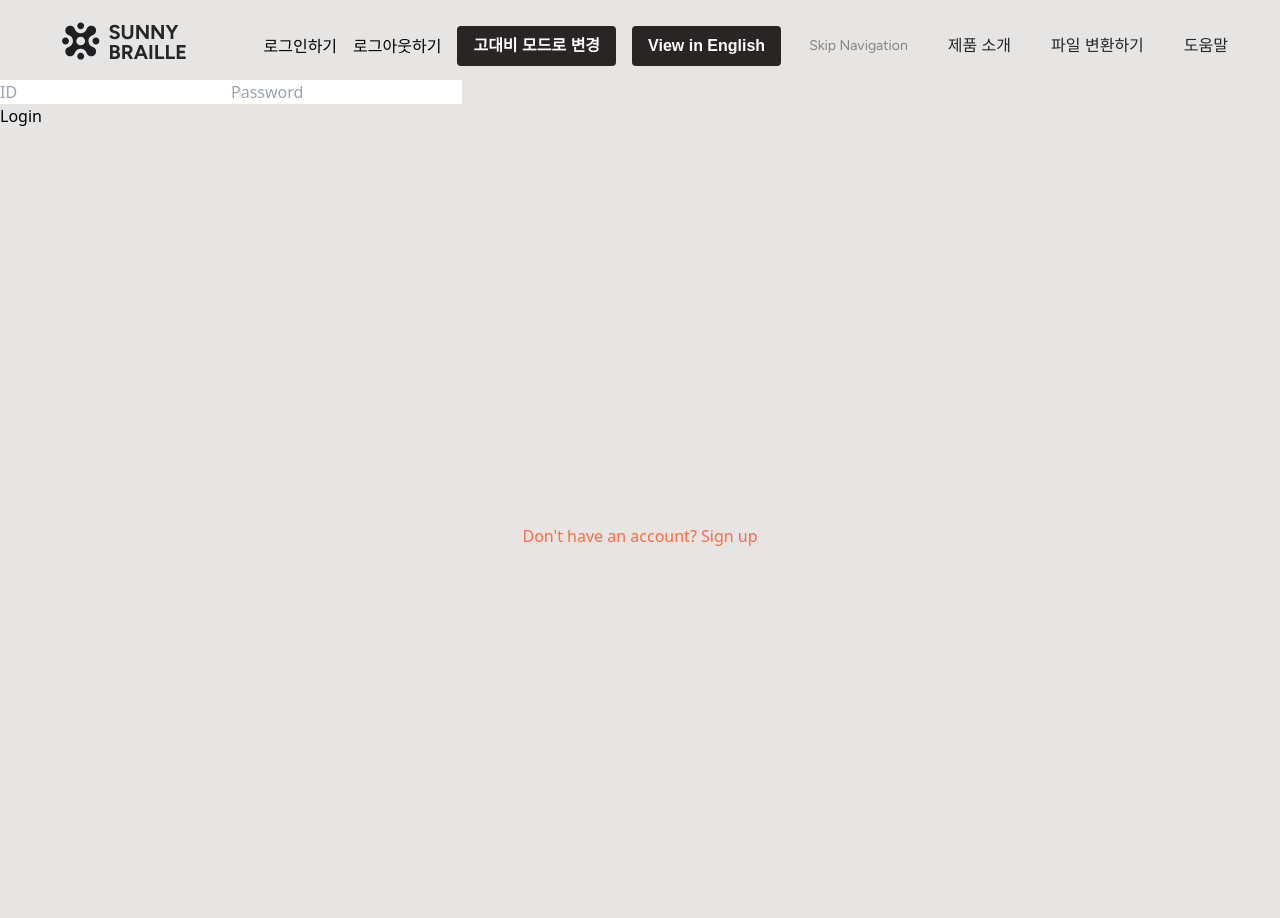
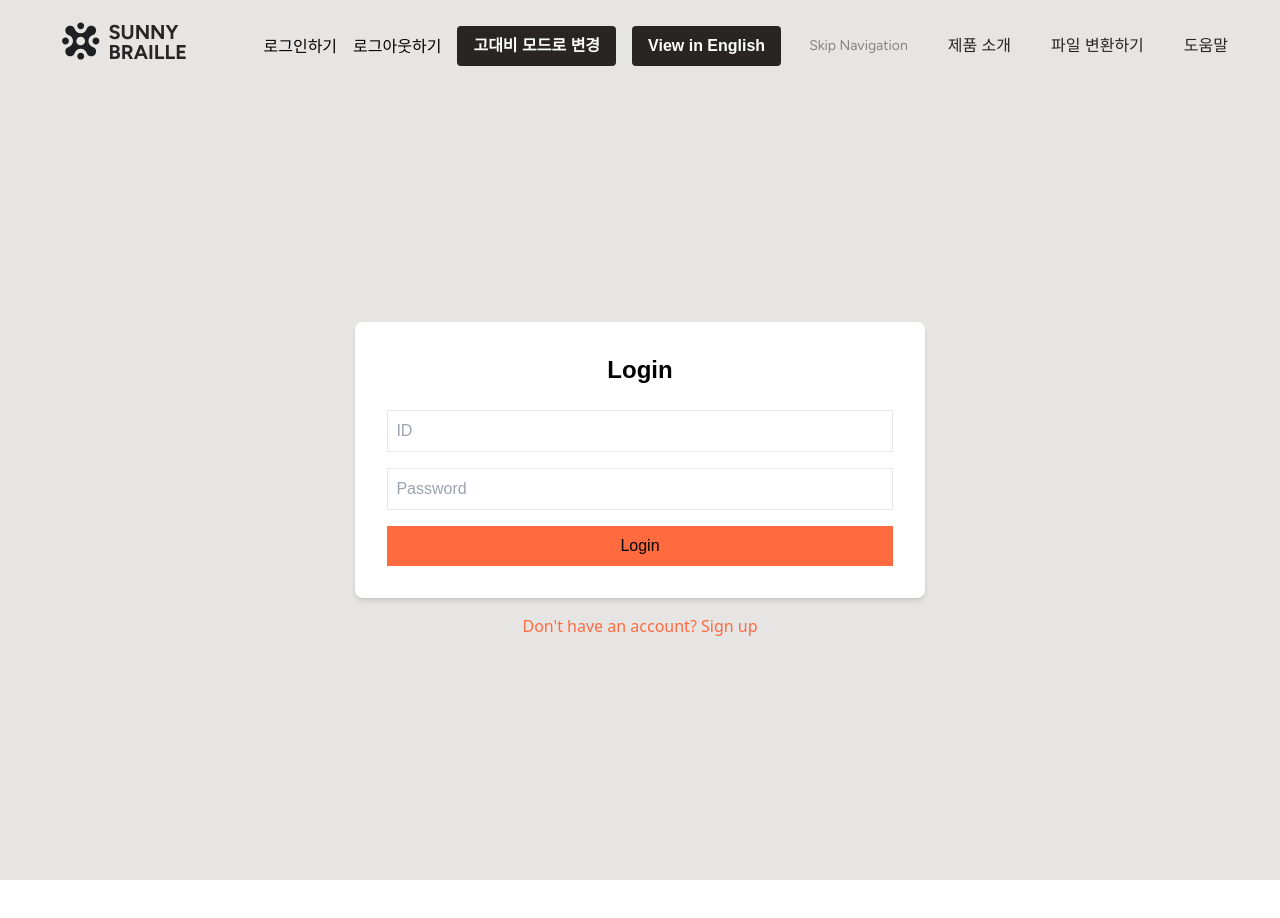
Before and after one commit to Sunflower-yonsei/Sunflower_FE, a React (Create React App) app in the folder my-app/: page /login in a window 1280 px wide. Shown: the top 918 px of the page. After the commit the page ends 880 px from the top, so only its background shows below. Built offline with nearby package versions, Linux system fonts and the light colour scheme; a web font is replaced by a local one.

Commit message:
feat: login page UI develop

```diff
--- a/my-app/src/components/LoginForm.tsx
+++ b/my-app/src/components/LoginForm.tsx
@@ -1,12 +1,17 @@
 import React, { useState } from "react";
 import { useNavigate } from "react-router-dom";
 import { useAuth } from "./AuthContext";
+import { useLanguage } from "../LanguageContext";
+import { useHighContrast } from "../components/HighContrastMode";
 
 const LoginForm: React.FC = () => {
   const [loginId, setLoginId] = useState("");
   const [password, setPassword] = useState("");
   const navigate = useNavigate();
   const { login } = useAuth();
+  const { isHighContrast } = useHighContrast();
+  const { language } = useLanguage();
+  const textClassName = language === "ko" ? "font-kor" : "font-eng";
 
   const handleLogin = async () => {
     try {
@@ -19,9 +24,15 @@ const LoginForm: React.FC = () => {
   };
 
   return (
-    <div>
-      <form>
+    <div className="flex flex-col items-center justify-center min-h-screen bg-stone-200">
+      <form className="p-8 bg-white shadow-md rounded-lg">
+        <h2
+          className={`${textClassName} text-2xl font-semibold mb-6 text-center`}
+        >
+          Login
+        </h2>
         <input
+          className={`${textClassName} w-full p-2 mb-4 border`}
           type="text"
           value={loginId}
           onChange={(e) => setLoginId(e.target.value)}
@@ -29,14 +40,33 @@ const LoginForm: React.FC = () => {
           autoComplete="on"
         />
         <input
+          className={`${textClassName} w-full p-2 mb-4 border`}
           type="password"
           value={password}
           onChange={(e) => setPassword(e.target.value)}
           placeholder="Password"
           autoComplete="on"
         />
+        <button
+          className={`${textClassName} ${
+            isHighContrast
+              ? "bg-yellow-300 hover:bg-yellow-600"
+              : "bg-[#FF6A3F] hover:bg-[#E6552F]"
+          } w-full p-2`}
+          onClick={handleLogin}
+        >
+          Login
+        </button>
       </form>
-      <button onClick={handleLogin}>Login</button>
+
+      <button
+        className={`mt-4 ${
+          isHighContrast ? "text-stone-800" : "text-[#FF6A3F]"
+        }  hover:underline`}
+        onClick={() => navigate("/signup")}
+      >
+        Don't have an account? Sign up
+      </button>
     </div>
   );
 };
--- a/my-app/src/pages/LoginPage.tsx
+++ b/my-app/src/pages/LoginPage.tsx
@@ -1,6 +1,5 @@
 import React, { useEffect, useState } from "react";
 import axios from "axios";
-import { useNavigate } from "react-router-dom";
 import { useHighContrast } from "../components/HighContrastMode";
 import { useLanguage } from "../LanguageContext";
 import NavBar from "../components/NavBar";
@@ -12,8 +11,6 @@ const LoginPage: React.FC = () => {
   const { isHighContrast } = useHighContrast();
   const { language } = useLanguage();
   const [announcement, setAnnouncement] = useState("");
-
-  const navigate = useNavigate();
 
   useEffect(() => {
     const message =
@@ -37,20 +34,12 @@ const LoginPage: React.FC = () => {
 
       <NavBar />
       <div
-        className={`w-full h-auto ${
+        className={`w-full h-200 ${
           isHighContrast ? "bg-black" : "bg-stone-200"
         } bottom-0 relative`}
       >
-        <LoginForm />
         <div className="flex flex-col items-center justify-center min-h-screen bg-stone-200">
-          <button
-            className={`mt-4  ${
-              isHighContrast ? "text-stone-800" : "text-[#FF6A3F]"
-            }  hover:underline`}
-            onClick={() => navigate("/signup")}
-          >
-            Don't have an account? Sign up
-          </button>
+          <LoginForm />
         </div>
       </div>
     </div>
```
